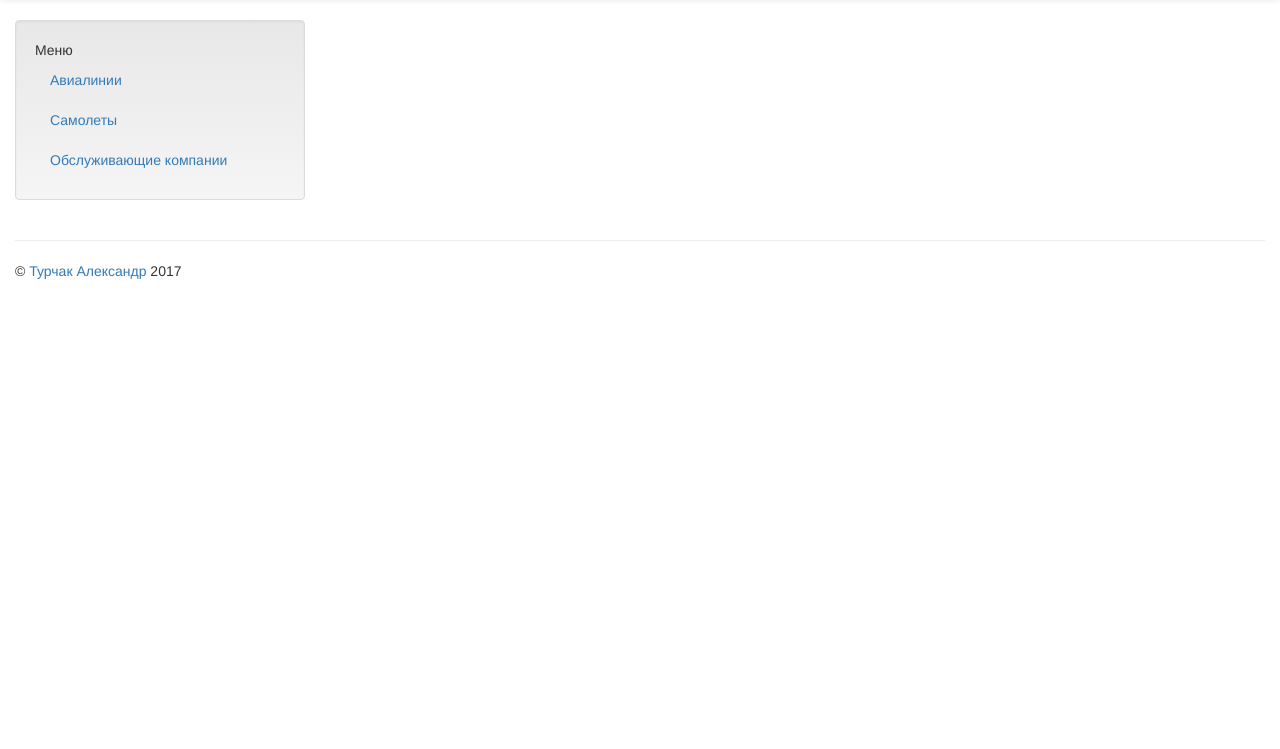
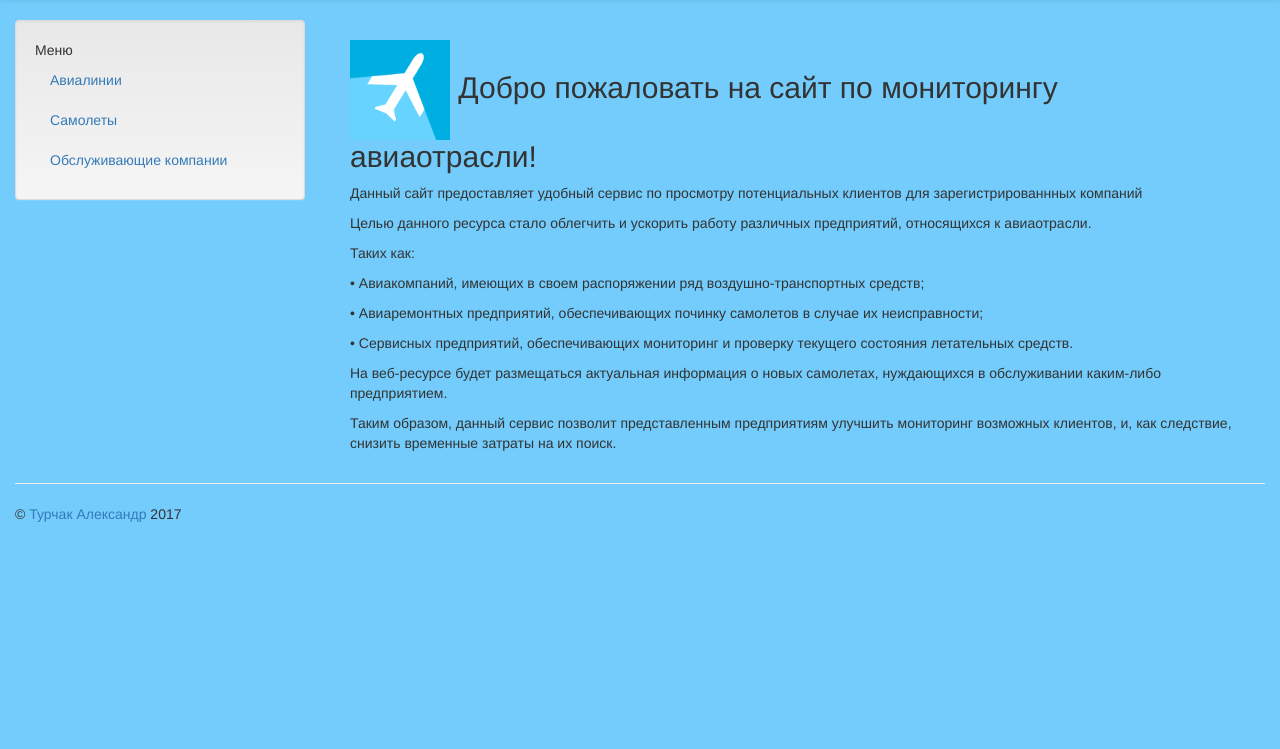
Before and after one commit to Turchak411/Study_Practice, a PHP site: template views/main/index.php in a window 1280 px wide. Shown: the part 51-800 px from the top of the page. Run offline with PHP 8.4, Linux system fonts and the light colour scheme; the template is opened without the code that fills it, so the values that code supplies are empty.

Commit message:
Commit SUPER-PUPER-FINAL

```diff
--- a/template/css/style.css
+++ b/template/css/style.css
@@ -30,18 +30,6 @@ table tr {
     border-color: transparent
 }*/
 
-.container {
-    background-image: url(../resources/img_bg.jpg);
-    background-repeat: no-repeat;
-    background-position: 50%;
-    background-size: cover;
-}
-
-.header{
-    background-image: url(../resources/header_template.png);
-    background-size: 100%;
-}
-
 .text-accent {
     color: #50C0FB;
 }
@@ -49,3 +37,8 @@ table tr {
 .profile-navigate {
     text-transform: uppercase;
 }
+
+body
+{
+    background-color: rgba(80, 192, 251, 0.8);
+}
--- a/views/main/index.php
+++ b/views/main/index.php
@@ -2,7 +2,19 @@
 View::startBody("Список пользователей, для авторизации")
 ?>
 <div class="col-md-12">
-    <?php //TODO: Добро пожаловать и т.д. ?>
+    <h2><img src="/template/resources/main_airplane.png" width="100" height="100" class="leftimg">  Добро пожаловать на сайт по мониторингу авиаотрасли!</h2>
+    <p>Данный сайт предоставляет удобный сервис по просмотру потенциальных клиентов для зарегистрированнных компаний
+    <p>Целью данного ресурса стало облегчить и ускорить работу различных предприятий, относящихся к авиаотрасли.
+    <p>Таких как:
+    <p>• Авиакомпаний, имеющих в своем распоряжении ряд воздушно-транспортных средств;
+    <p>• Авиаремонтных предприятий, обеспечивающих починку самолетов в
+        случае их неисправности;
+    <p>• Сервисных предприятий, обеспечивающих мониторинг и проверку текущего состояния летательных средств.
+    <p>На веб-ресурсе будет размещаться актуальная информация о новых
+        самолетах, нуждающихся в обслуживании каким-либо предприятием.
+    <p>Таким образом, данный сервис позволит представленным предприятиям
+        улучшить мониторинг возможных клиентов, и, как следствие, снизить
+        временные затраты на их поиск.
 </div>
 <?
 View::endBody()
```
Also changed, not shown: template/resources/main_airplane.png (added).
